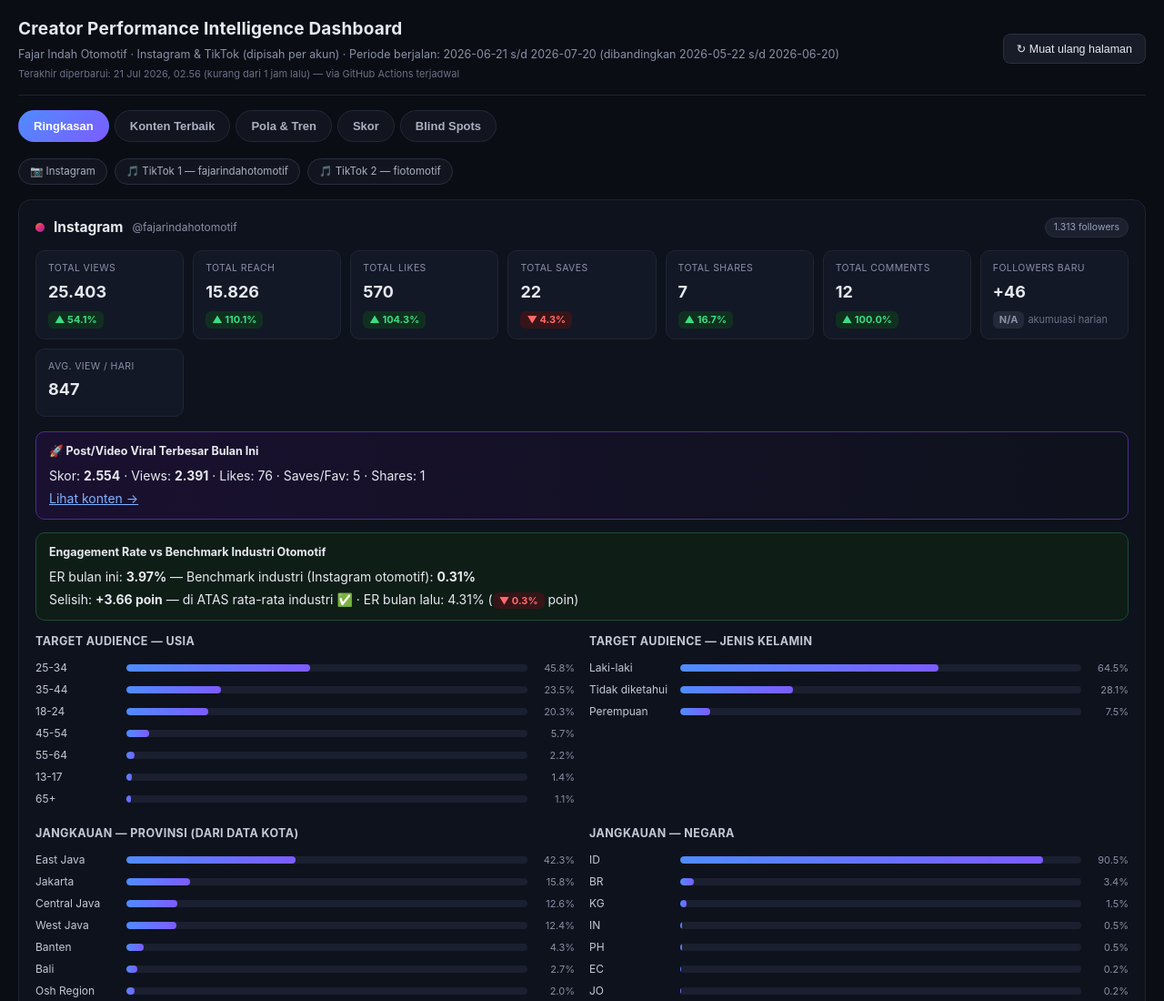
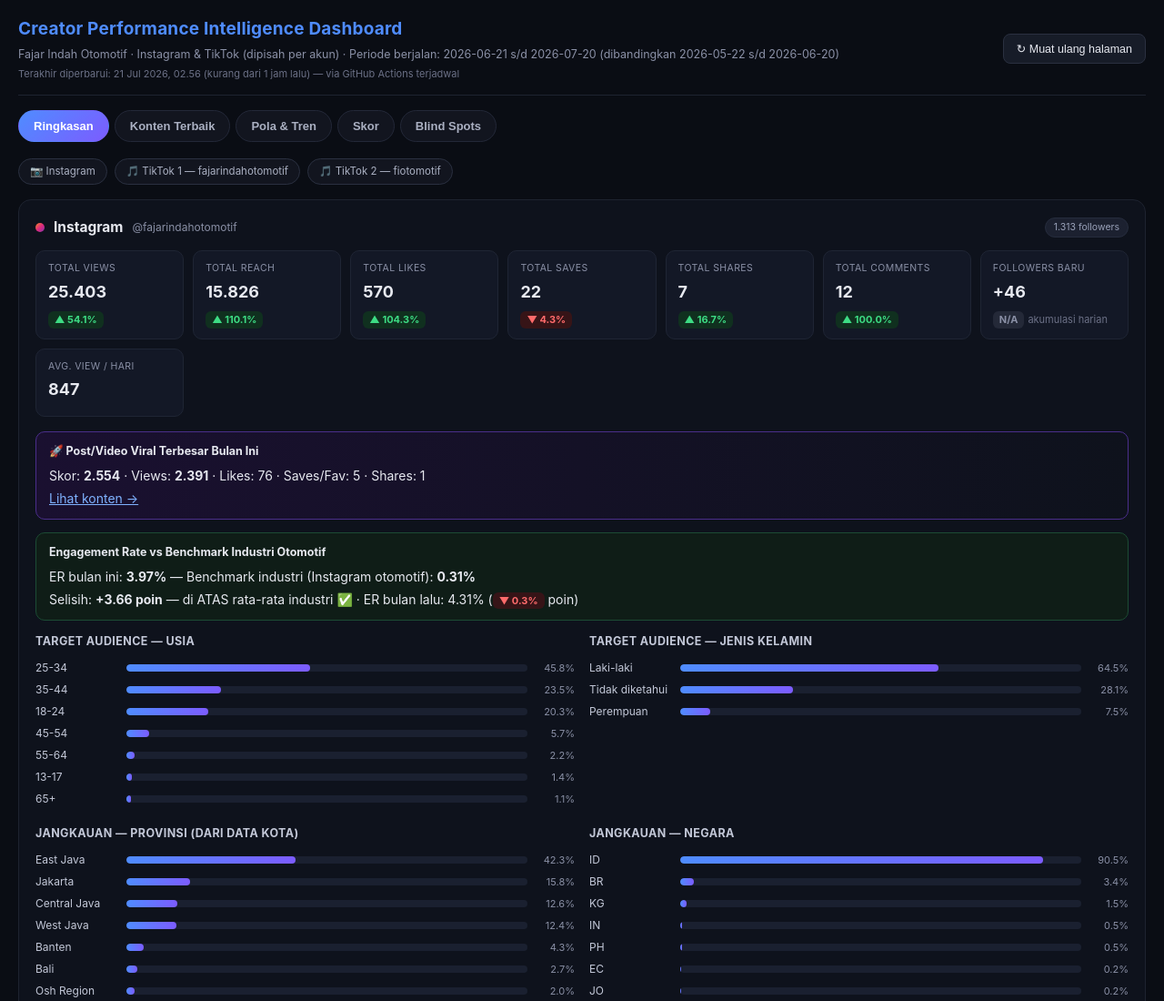
Before and after one commit to ecommercefajarindah-cloud/FI-SOCIAL-MEDIA, a plain HTML site: page index.html in a window 1280 px wide. Shown: the top 1100 px of the page at 91% size. Drawn offline with nearby package versions, Linux system fonts and the light colour scheme.

Commit message:
Update index.html

```diff
--- a/index.html
+++ b/index.html
@@ -11,7 +11,7 @@
 body{ margin:0; background:#0a0d14; color:#e7e9f0; font-family: -apple-system, BlinkMacSystemFont, "Segoe UI", Roboto, Helvetica, Arial, sans-serif; font-size:14px; line-height:1.5; }
 #app{ max-width:1280px; margin:0 auto; padding:18px 20px 60px; }
 header.top{ display:flex; flex-wrap:wrap; align-items:center; justify-content:space-between; gap:12px; padding-bottom:14px; margin-bottom:16px; border-bottom:1px solid #1e2330; }
-header.top h1{ font-size:19px; margin:0 0 4px; font-weight:700; letter-spacing:.2px; }
+header.top h1{ font-size:19px; margin:0 0 4px; font-weight:700; letter-spacing:.2px; color:#4f8cff; }
 header.top .sub{ color:#8a90a6; font-size:12.5px; }
 .btn{ background:#171c28; border:1px solid #2a3040; color:#e7e9f0; padding:8px 14px; border-radius:8px; font-size:12.5px; cursor:pointer; }
 .btn:hover{ background:#1e2432; }
```
